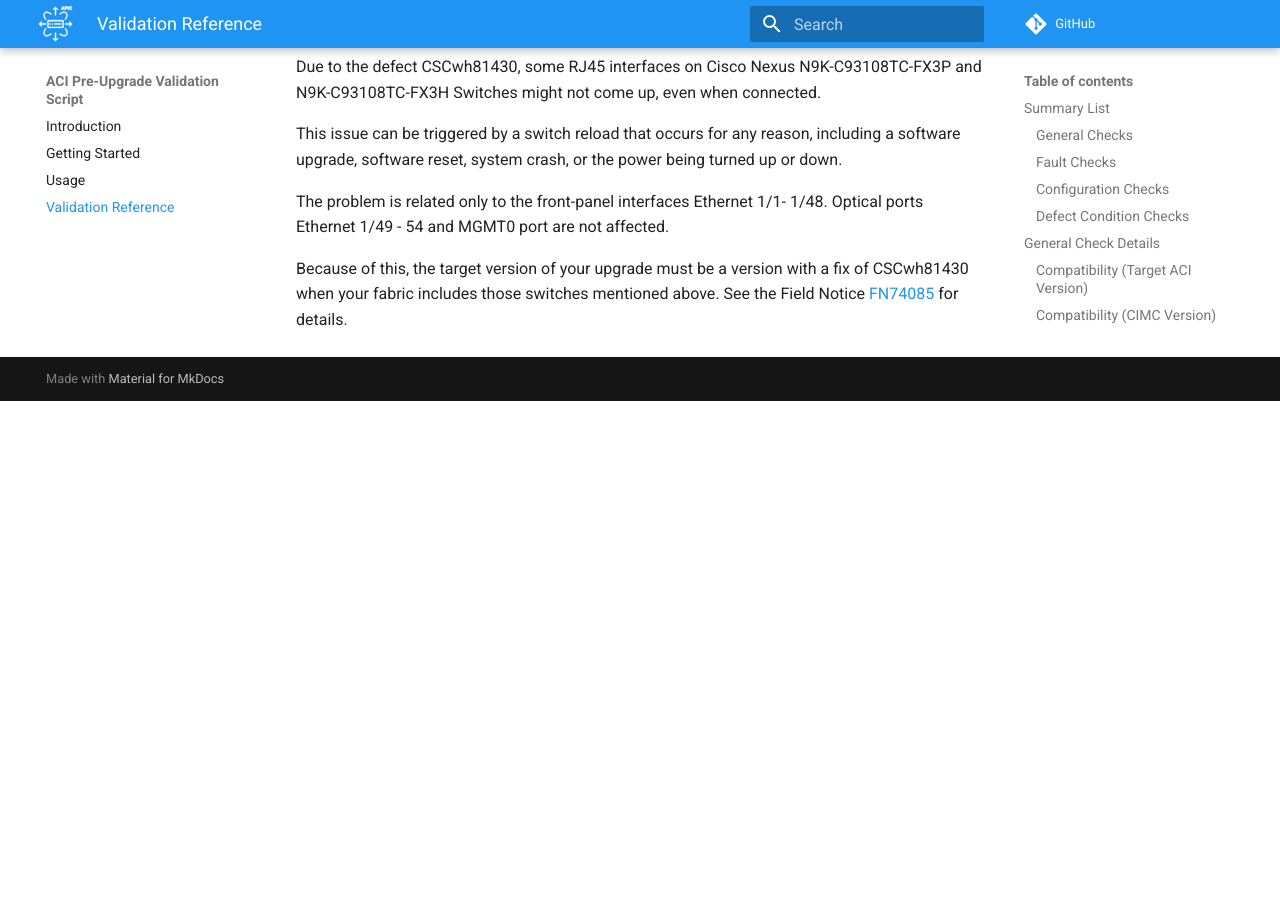
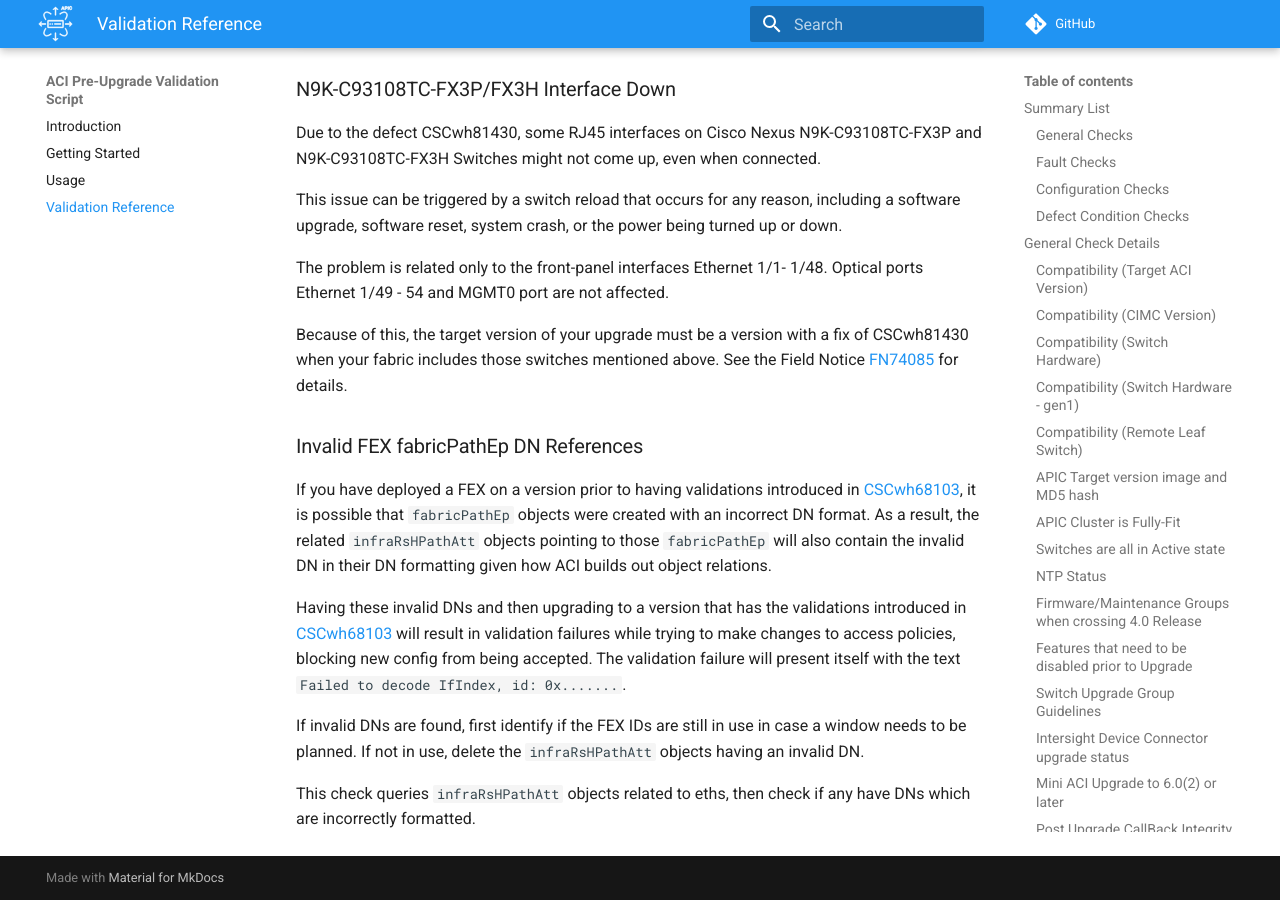
Before and after one commit to datacenter/ACI-Pre-Upgrade-Validation-Script, an MkDocs documentation site: the page built from docs/docs/validations.md, in a window 1280 px wide and 900 px high, scrolled down 49026 px. Built offline with MkDocs 1.6.1 and Material for MkDocs 9.7.7, drawn with Linux system fonts in a browser that asks for light colours; emoji names are drawn with the system emoji font; comment, search, counter and statistics services are not loaded; before the commit the page ends 49427 px from its top, so only the background shows below that; some of the changed text lies outside the part shown.

Commit message:
docs + check doc link

```diff
--- a/aci-preupgrade-validation-script.py
+++ b/aci-preupgrade-validation-script.py
@@ -3425,7 +3425,7 @@
     headers = ["FEX ID", "Invalid DN"]
     data = []
     recommended_action = 'Identify if FEX ID in use, then contact TAC for cleanup'
-    doc_url = 'https://datacenter.github.io/ACI-Pre-Upgrade-Validation-Script/validations#invalid-fex-dn'
+    doc_url = 'https://datacenter.github.io/ACI-Pre-Upgrade-Validation-Script/validations#invalid-fex-fabricpathep-dn-references'
     print_title(title, index, total_checks)
 
 
--- a/docs/docs/validations.md
+++ b/docs/docs/validations.md
@@ -152,6 +152,8 @@
 [VMM Uplink Container with empty Actives][d11]  | CSCvr96408   | :white_check_mark: | :no_entry_sign:           |:no_entry_sign:
 [CoS 3 with Dynamic Packet Prioritization][d12] | CSCwf05073   | :white_check_mark: | :no_entry_sign:           |:no_entry_sign:
 [N9K-C93108TC-FX3P/FX3H Interface Down][d13]    | CSCwh81430   | :white_check_mark: | :no_entry_sign:           |:no_entry_sign:
+[Invalid FEX fabricPathEp DN References][d14]   | CSCwh81430   | :white_check_mark: | :no_entry_sign:           |:no_entry_sign:
+
 
 [d1]: #ep-announce-compatibility
 [d2]: #eventmgr-db-size-defect-susceptibility
@@ -166,6 +168,7 @@
 [d11]: #vmm-uplink-container-with-empty-actives
 [d12]: #cos-3-with-dynamic-packet-prioritization
 [d13]: #n9k-c93108tc-fx3pfx3h-interface-down
+[d14]: #invalid-fex-fabricpathep-dn-references
 
 
 ## General Check Details
@@ -1797,6 +1800,17 @@
 Because of this, the target version of your upgrade must be a version with a fix of CSCwh81430 when your fabric includes those switches mentioned above. See the Field Notice [FN74085][20] for details.
 
 
+### Invalid FEX fabricPathEp DN References
+
+If you have deployed a FEX on a version prior to having validations introduced in [CSCwh68103][22], it is possible that `fabricPathEp` objects were created with an incorrect DN format. As a result, the related `infraRsHPathAtt` objects pointing to those `fabricPathEp` will also contain the invalid DN in their DN formatting given how ACI builds out object relations.
+
+Having these invalid DNs and then upgrading to a version that has the validations introduced in [CSCwh68103][22] will result in validation failures while trying to make changes to access policies, blocking new config from being accepted. The validation failure will present itself with the text `Failed to decode IfIndex, id: 0x.......`.
+
+If invalid DNs are found, first identify if the FEX IDs are still in use in case a window needs to be planned. If not in use, delete the `infraRsHPathAtt` objects having an invalid DN.
+
+This check queries `infraRsHPathAtt` objects related to eths, then check if any have DNs which are incorrectly formatted.
+
+
 
 [0]: https://github.com/datacenter/ACI-Pre-Upgrade-Validation-Script
 [1]: https://www.cisco.com/c/dam/en/us/td/docs/Website/datacenter/apicmatrix/index.html
```
Also changed, not shown: other parts of docs/docs/validations.md (+1 -0 lines).
